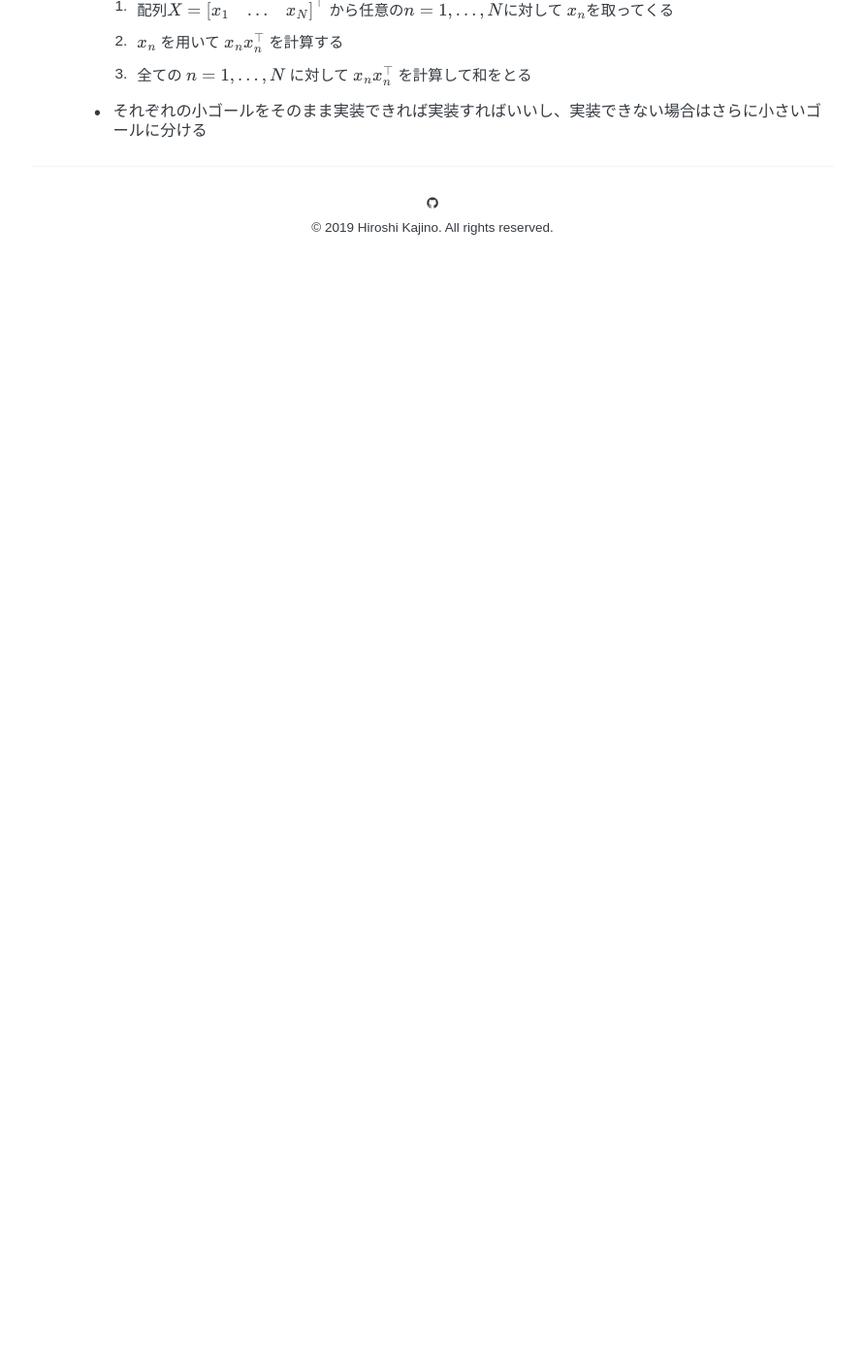
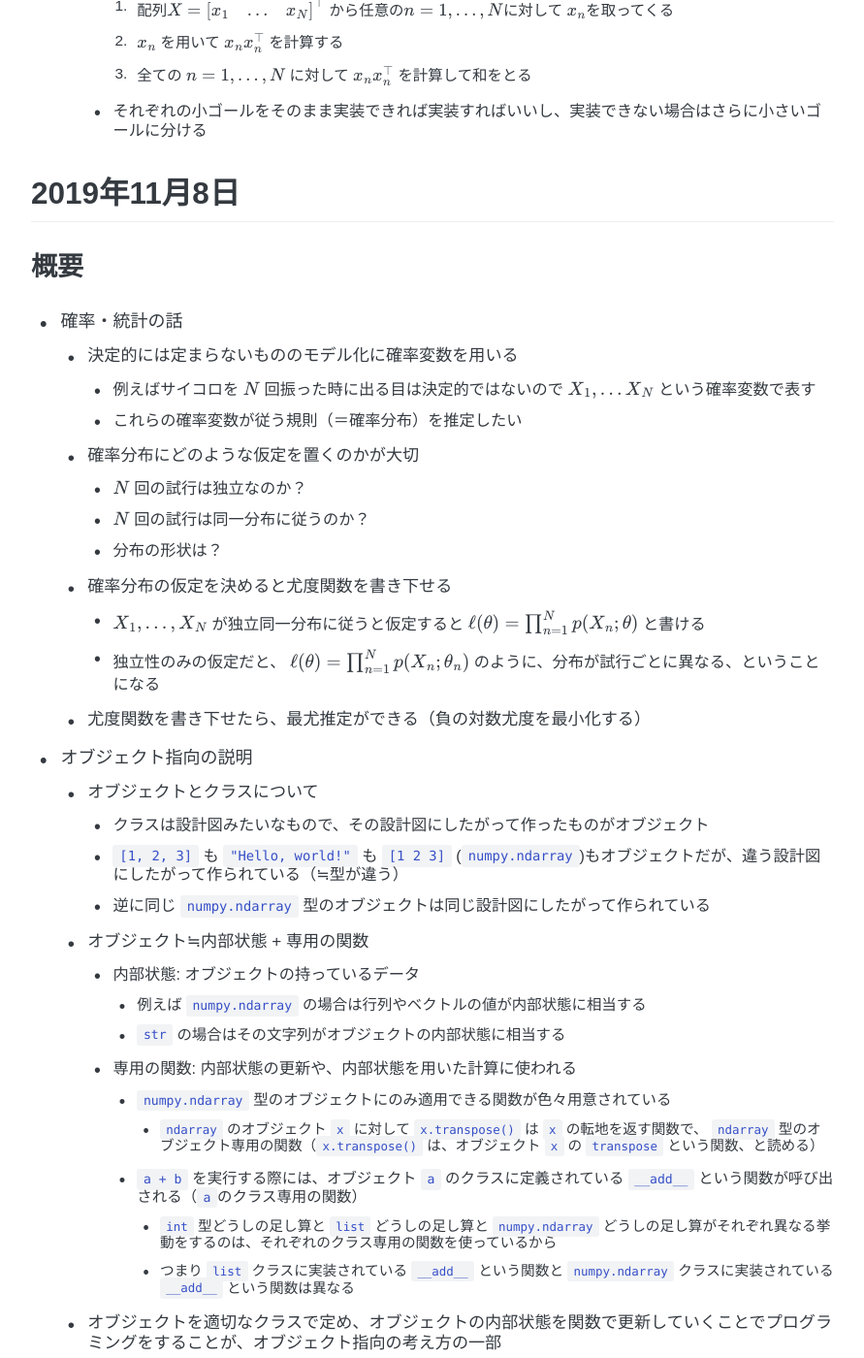
Before and after one commit to kanojikajino/kanojikajino.github.io, a Jekyll site: the page built from _lectures/2019/applied_analytics/index.md, in a window 1280 px wide and 1400 px high, scrolled down 6312 px. Shown: the whole window at 97% size, without its empty margins (194-1085 px from the left). Built offline with Jekyll 4.4.1, drawn with Linux system fonts in a browser that asks for light colours; some web fonts are replaced; formulas are drawn with MathJax 3; a script that is not in the unit is left out; before the commit the page ends 6648 px from its top, so only the background shows below that; some of the changed text lies outside the part shown.

Commit message:
add what we did on 2019/11/8

```diff
--- a/_lectures/2019/applied_analytics/index.md
+++ b/_lectures/2019/applied_analytics/index.md
@@ -191,3 +191,45 @@ permalink: /lectures/2019/applied_analytics
 	  1. $x_n$ を用いて $x_n x_n^\top$ を計算する
 	  1. 全ての $n=1,\dots,N$ に対して $x_n x_n^\top$ を計算して和をとる
 	- それぞれの小ゴールをそのまま実装できれば実装すればいいし、実装できない場合はさらに小さいゴールに分ける
+
+
+## 2019年11月8日
+
+### 概要
+
+- 確率・統計の話
+  - 決定的には定まらないもののモデル化に確率変数を用いる
+	- 例えばサイコロを $N$ 回振った時に出る目は決定的ではないので $X_1,\dots X_N$ という確率変数で表す
+    - これらの確率変数が従う規則（＝確率分布）を推定したい
+  - 確率分布にどのような仮定を置くのかが大切
+	- $N$ 回の試行は独立なのか？
+	- $N$ 回の試行は同一分布に従うのか？
+	- 分布の形状は？
+  - 確率分布の仮定を決めると尤度関数を書き下せる
+	- $X_1,\dots,X_N$ が独立同一分布に従うと仮定すると $\ell(\theta) = \prod_{n=1}^N p(X_n ; \theta)$ と書ける
+	- 独立性のみの仮定だと、 $\ell(\theta) = \prod_{n=1}^N p(X_n ; \theta_n)$ のように、分布が試行ごとに異なる、ということになる
+  - 尤度関数を書き下せたら、最尤推定ができる（負の対数尤度を最小化する）
+- オブジェクト指向の説明
+  - オブジェクトとクラスについて
+	- クラスは設計図みたいなもので、その設計図にしたがって作ったものがオブジェクト
+	- `[1, 2, 3]` も `"Hello, world!"` も `[1 2 3]` (`numpy.ndarray`)もオブジェクトだが、違う設計図にしたがって作られている（≒型が違う）
+	- 逆に同じ `numpy.ndarray` 型のオブジェクトは同じ設計図にしたがって作られている
+  - オブジェクト≒内部状態 + 専用の関数
+	- 内部状態: オブジェクトの持っているデータ
+	  - 例えば `numpy.ndarray` の場合は行列やベクトルの値が内部状態に相当する
+	  - `str` の場合はその文字列がオブジェクトの内部状態に相当する
+	- 専用の関数: 内部状態の更新や、内部状態を用いた計算に使われる
+	  - `numpy.ndarray` 型のオブジェクトにのみ適用できる関数が色々用意されている
+		- `ndarray` のオブジェクト `x` に対して `x.transpose()` は `x` の転地を返す関数で、 `ndarray` 型のオブジェクト専用の関数（`x.transpose()` は、オブジェクト `x` の `transpose` という関数、と読める）
+	  - `a + b` を実行する際には、オブジェクト `a` のクラスに定義されている `__add__` という関数が呼び出される（`a`のクラス専用の関数）
+	    - `int` 型どうしの足し算と `list` どうしの足し算と `numpy.ndarray` どうしの足し算がそれぞれ異なる挙動をするのは、それぞれのクラス専用の関数を使っているから
+		- つまり `list` クラスに実装されている `__add__` という関数と `numpy.ndarray` クラスに実装されている `__add__` という関数は異なる
+  - オブジェクトを適切なクラスで定め、オブジェクトの内部状態を関数で更新していくことでプログラミングをすることが、オブジェクト指向の考え方の一部
+	- 大量のオブジェクトを作った場合でも、同じクラスから作っていれば使うのが簡単
+	- クラス間にも関係を定義すると、特殊ケースも簡単に作ることができる（継承）
+- オブジェクト指向の考え方に基づいて統計モデルを定義するとどうなるか？（どのように内部状態と専用の関数を決めればいいか）
+  - 例えば一つの正規分布を一つのオブジェクトとして考える
+  - 平均 $\mu$ と共分散行列 $\Sigma$ というパラメタで正規分布は特徴付けられるため、内部状態はこの二つのパラメタとすれば良さそう
+  - 専用の関数は、用途によって色々設計すればいいのだが...
+	- 例えば内部状態を更新する関数として、最尤推定を行う関数が考えられる（サンプルを受け取って、内部状態を最尤推定量に更新する関数）
+	- 例えば内部状態を用いて計算する関数として、確率密度を計算する関数が考えられる（データ点を一つ受け取って、その点での確率密度を（内部状態を使って）計算して返す関数）
```
